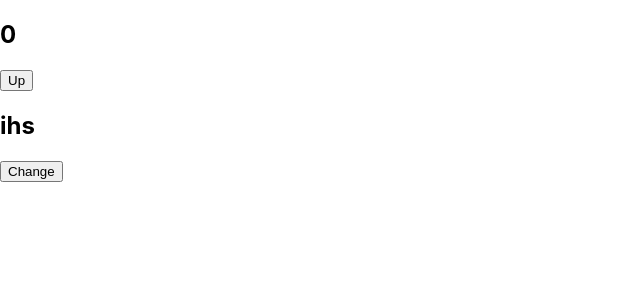
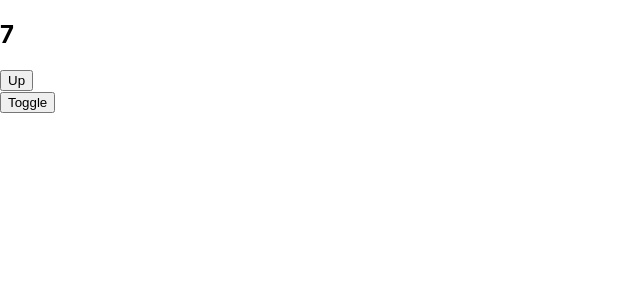
Before and after one commit to ihsanye/learnReact0, a React (Create React App) app: page / in a window 1280 px wide. Shown: the top 300 px of the page, without its empty margins (0-640 px from the left). Built offline with nearby package versions, Linux system fonts and the light colour scheme.

Commit message:
comp unmount

```diff
--- a/src/App.js
+++ b/src/App.js
@@ -1,25 +1,13 @@
-import { useState, useEffect } from 'react';
+import Counter from './components/Counter';
+import { useState } from 'react';
 
 function App() {
-  const [number, setNumber] = useState(0);
-  const [name, setName] = useState("ihs");
+  const [isVisible, setIsVisible] = useState(true);
 
-  useEffect(() => {
-    console.log("component mount edildi");
-  }, []);
-
-  useEffect(() => {
-    console.log("number state guncellendi");
-  }, [number]);
-  //array bos birakilirsa tum degisimleri; number,name yazilirsa her ikisini kontrol eder.
-  //ayri ayri useEffect ler kullanilirsa ayri ayri kontrol eder
   return (
-    <div className="App">
-      <h2>{number}</h2>
-      <button onClick={() => setNumber(number + 1)} >Up</button>
-      <br />
-      <h2>{name}</h2>
-      <button onClick={() => setName("brky")} >Change</button>
+    <div>
+      {isVisible && <Counter />}
+      <button onClick={() => setIsVisible(!isVisible)}>Toggle</button>
     </div>
   );
 }
--- a/src/components/Counter.js
+++ b/src/components/Counter.js
@@ -1,20 +1,29 @@
-import { useState } from 'react'
+import { useState, useEffect } from 'react';
 
 function Counter() {
 
-    const [count, setCount] = useState(0);
-    const increase = () => {
-        setCount(count + 1)
-    }
-    //onclick icine fonksiyon da yazabiliriz bu sekilde
+    const [number, setNumber] = useState(0);
+
+    useEffect(() => {
+        console.log("component mount edildi");
+
+        const interval = setInterval(() => {
+            setNumber((n) => n + 1)
+        }, 1000);
+
+        return () => clearInterval(interval);
+        //toggle edildiginde sayac tekrar sifirdan baslar
+    }, []);
+
+    useEffect(() => {
+        console.log("number state guncellendi");
+    }, [number]);
+
     return (
         <div>
-            <h2>{count}</h2>
-            <button onClick={() => setCount(count - 1)}>- Decrease</button>
-            <button onClick={() => setCount(0)}>Reset</button>
-            <button onClick={increase}>+ Increase</button>
+            <h2>{number}</h2>
+            <button onClick={() => setNumber(number + 1)} >Up</button>
         </div>
-    )
+    );
 }
-
 export default Counter
```
